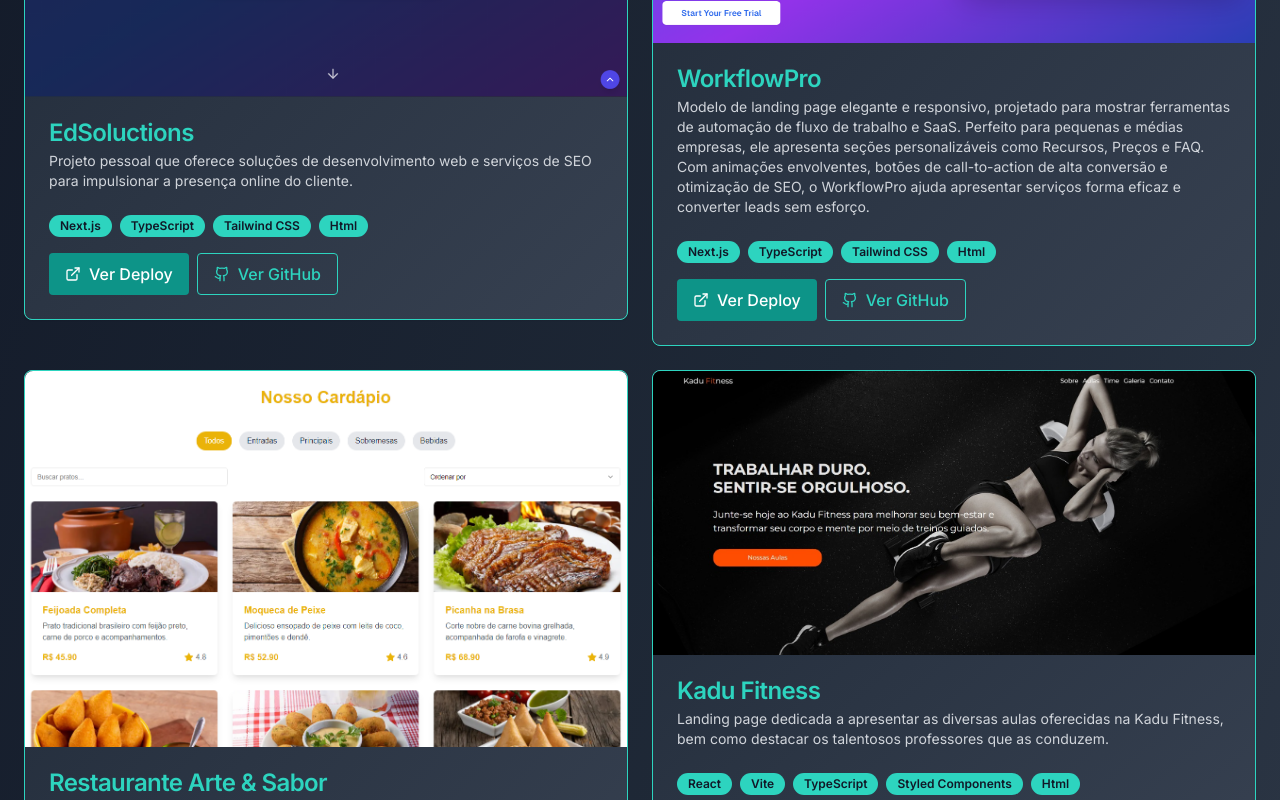
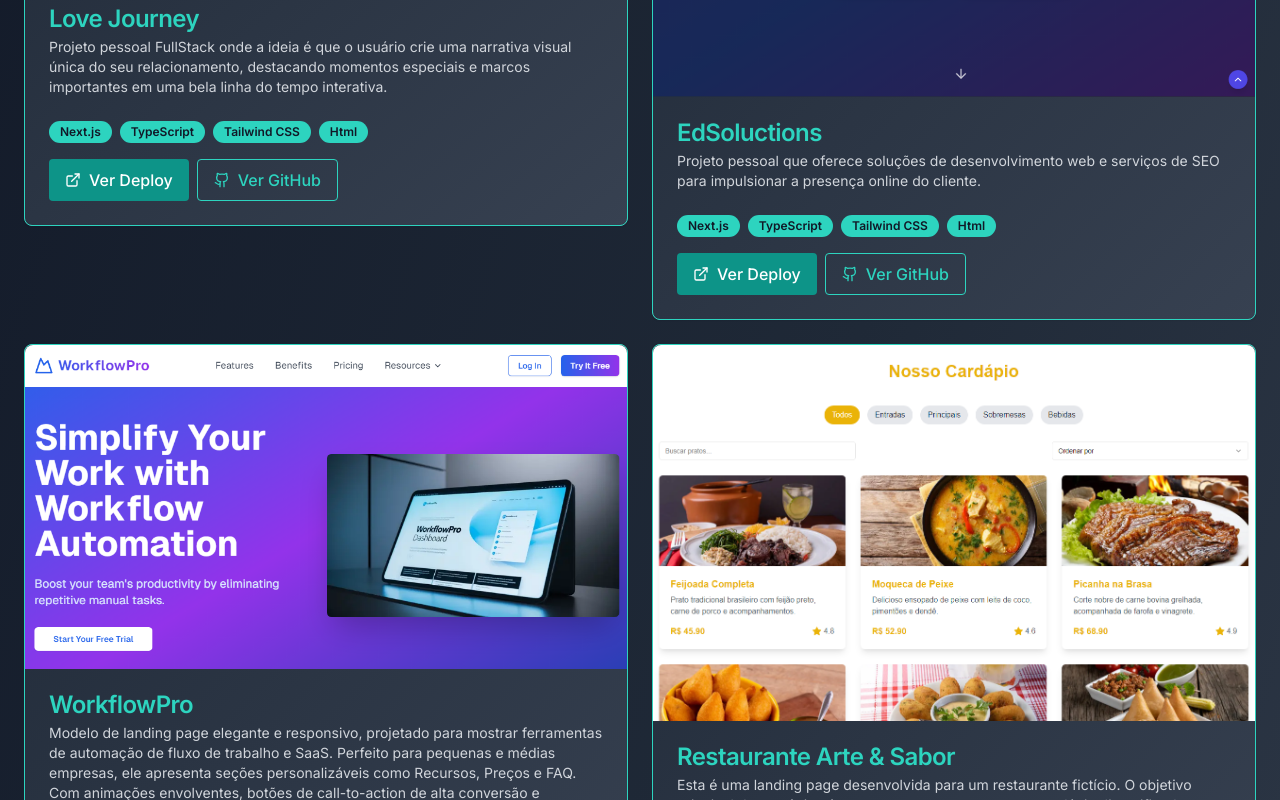
Before and after one commit to itseduardolima/portfolio, a Next.js app: page / in a window 1280 px wide. Shown: the part 940-1740 px from the top of the page. Built offline with nearby package versions, Linux system fonts and the light colour scheme.

Commit message:
update: new project

```diff
--- a/mock/projectsData.ts
+++ b/mock/projectsData.ts
@@ -1,6 +1,6 @@
 import { StaticImageData } from "next/image";
 import RestaurantImage from "../public/assets/images/restaurant.png";
-import KaduFitnessImage from "../public/assets/images/kadu-fitness.jpeg";
+import LoveJourneyImage from "../public/assets/images/love-journey.png";
 import WorkflowImage from "../public/assets/images/workflow-pro.png";
 import EdSolutionsImage from "../public/assets/images/edsolutions.png";
 
@@ -14,6 +14,15 @@ export interface Project {
 }
 
 export const projectData: Project[] = [
+  {
+    title: "Love Journey",
+    description:
+      "Projeto pessoal FullStack onde a ideia é que o usuário crie uma narrativa visual única do seu relacionamento, destacando momentos especiais e marcos importantes em uma bela linha do tempo interativa.",
+    technologies: ["Next.js", "TypeScript", "Tailwind CSS", "Html"],
+    deployLink: "https://lovejourney.vercel.app/",
+    githubLink: "https://github.com/itseduardolima/love-journey-frontend.git",
+    image: LoveJourneyImage,
+  },
   {
     title: "EdSoluctions",
     description:
@@ -41,13 +50,4 @@ export const projectData: Project[] = [
     githubLink: "https://github.com/itseduardolima/landing-page-restaurant",
     image: RestaurantImage,
   },
-  {
-    title: "Kadu Fitness",
-    description:
-      "Landing page dedicada a apresentar as diversas aulas oferecidas na Kadu Fitness, bem como destacar os talentosos professores que as conduzem.",
-    technologies: ["React", "Vite", "TypeScript", "Styled Components", "Html"],
-    deployLink: "https://kadufitness.netlify.app/",
-    githubLink: "https://github.com/itseduardolima/kadu-fitness",
-    image: KaduFitnessImage,
-  },
 ];
```
Also changed, not shown: public/assets/images/kadu-fitness.jpeg (deleted), public/assets/images/love-journey.png (added).
